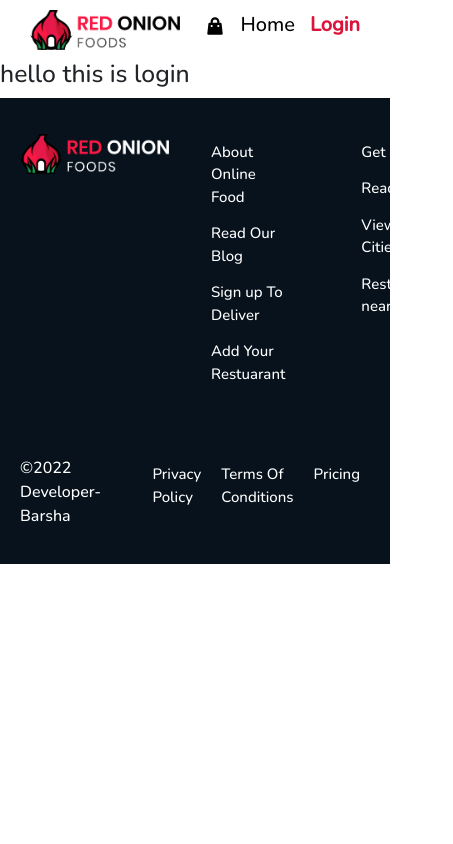
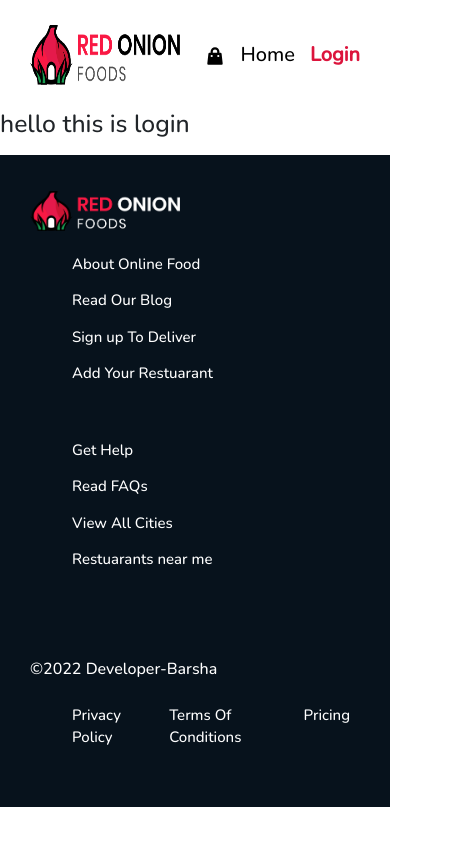
Before and after one commit to Developer-Barsha/red-onion-restaurant, a React (Create React App) app: page /login in a window 390 px wide. Shown: the whole page, 453 px wide, since content can reach past the window. Built offline with nearby package versions, Linux system fonts and the light colour scheme; the HTML template or start-up script is replaced by a standard one.

Commit message:
footer updated

```diff
--- a/src/pages/Shared/Footer/Footer.css
+++ b/src/pages/Shared/Footer/Footer.css
@@ -1,6 +1,6 @@
 footer{
     color: white;
-    padding: 20px;
+    padding: 20px 30px;
     background-color: #07121c;
 }
 footer ul li{
@@ -8,3 +8,10 @@ footer ul li{
     font-size: 15px;
     list-style: none;
 }
+
+@media only screen and (max-width:800px){
+    div{
+        margin: 15px 0;
+        flex-direction: column;
+    }
+}
```
